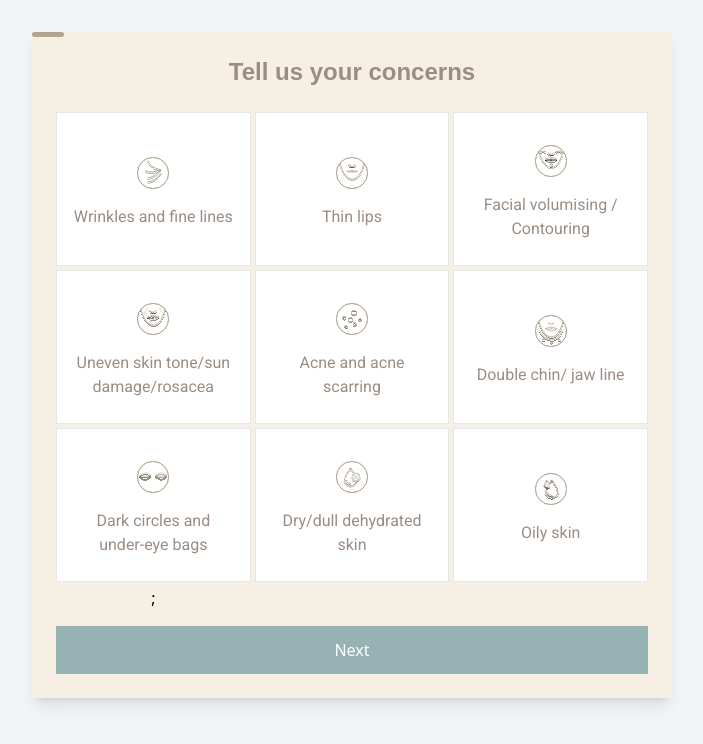
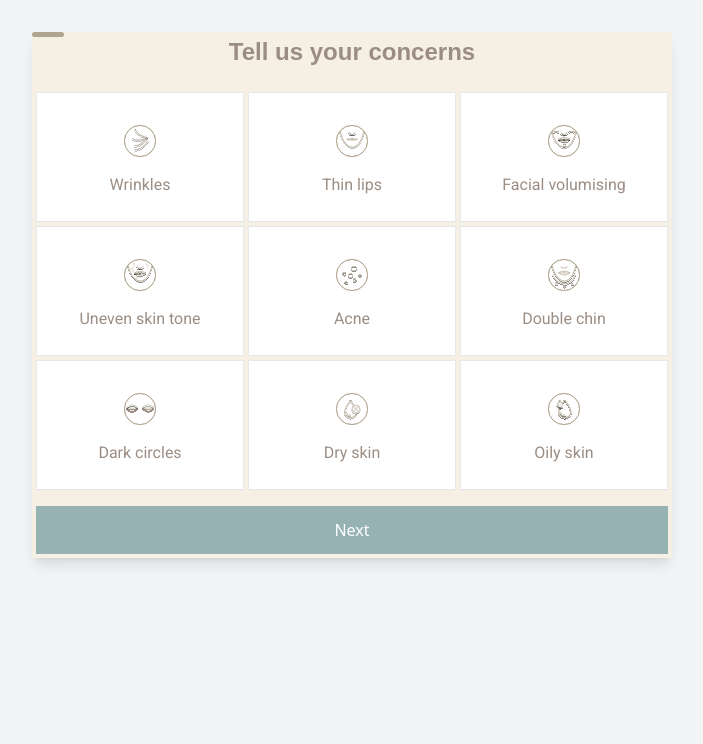
Before and after one commit to PaulJKathmann/smart-questionnaire, a React (Create React App) app in the folder smart-questionnaire/: page / in a window 1280 px wide. Shown: the top 744 px of the page, without its empty margins (288-991 px from the left). Built offline with nearby package versions, Linux system fonts and the light colour scheme.

Commit message:
optimising for being embedded

```diff
--- /dev/null
+++ b/smart-questionnaire/src/FreeTextField.js
@@ -0,0 +1,18 @@
+import React from "react";
+
+function FreeTextField({ question, setAnswer }) {
+    return (
+            <div className="relative mb-4">
+                <textarea
+                    type="text"
+                    id="additional_input"
+                    onChange={(e) => setAnswer(question.id, e.target.value)}
+                    className="border-2 border-gray-200 rounded p-2 w-full h-24 focus:outline-none focus:custom-border-color"
+                    placeholder="Type here..."
+                    rows='6'
+                />
+            </div>
+    );
+}
+
+export default FreeTextField;
--- a/smart-questionnaire/src/MultipleChoiceQuestion.js
+++ b/smart-questionnaire/src/MultipleChoiceQuestion.js
@@ -16,14 +16,14 @@ import {ReactComponent as IconOilySkin} from "./assets/icons/OilySkin.svg";
 
 function MultipleChoiceQuestion({ question, options, setAnswer }) {
     const optionIcons = {
-        'Wrinkles and fine lines': IconWrinkles,
+        'Wrinkles': IconWrinkles,
         'Thin lips': IconThinLips,
-        'Facial volumising / Contouring': IconFacialVolumising,
-        'Uneven skin tone/sun damage/rosacea': IconUnevenSkinTone,
-        'Acne and acne scarring': IconAcne,
-        'Double chin/ jaw line': IconDoubleChin,
-        'Dark circles and under-eye bags': IconDarkCircles,
-        'Dry/dull dehydrated skin': IconDrySkin,
+        'Facial volumising': IconFacialVolumising,
+        'Uneven skin tone': IconUnevenSkinTone,
+        'Acne': IconAcne,
+        'Double chin': IconDoubleChin,
+        'Dark circles': IconDarkCircles,
+        'Dry skin': IconDrySkin,
         'Oily skin': IconOilySkin,
     };
     const handleOptionsChange = (option) => {
@@ -63,7 +63,7 @@ function MultipleChoiceQuestion({ question, options, setAnswer }) {
                     </label>
                 </div>
                 )
-            })};
+            })}
         </div>
     );
 }
--- a/smart-questionnaire/src/Questionnaire.js
+++ b/smart-questionnaire/src/Questionnaire.js
@@ -3,6 +3,7 @@ import SingleChoiceQuestion from './SingleChoiceQuestion';
 import MultipleChoiceQuestion from './MultipleChoiceQuestion';
 import MultipleInputsQuestion from './MultipleInputsQuestion';
 import ProgressBar from './ProgressBar';
+import FreeTextField from './FreeTextField';
 
 function Questionnaire() {
   const [questionnaire, setQuestionnaire] = useState([
@@ -10,14 +11,14 @@ function Questionnaire() {
       id: 1,
       type: 'multiple-choice',
       question: 'Tell us your concerns',
-      options: ['Wrinkles and fine lines',
+      options: ['Wrinkles',
         'Thin lips',
-        'Facial volumising / Contouring',
-        'Uneven skin tone/sun damage/rosacea',
-        'Acne and acne scarring',
-        'Double chin/ jaw line',
-        'Dark circles and under-eye bags',
-        'Dry/dull dehydrated skin',
+        'Facial volumising',
+        'Uneven skin tone',
+        'Acne',
+        'Double chin',
+        'Dark circles',
+        'Dry skin',
         'Oily skin',
       ],
       answer: '',
@@ -165,6 +166,14 @@ function Questionnaire() {
                 setAnswer={handleAnswerChange}
             />
             );
+        case 'free-text':
+            return (
+            <FreeTextField
+                question={question}
+                options={question.options}
+                setAnswer={handleAnswerChange}
+            />
+            );
         default:
             return null;
     }
@@ -175,7 +184,7 @@ function Questionnaire() {
     <div className="min-h-screen bg-gray-100 flex items-start justify-center lg:pt-8">
         <div className='w-full lg:w-1/2'>
             <ProgressBar progressPercentage={Math.max(5, (currentQuestionIndex / (questionnaire.length - 1)) * 100)}/>
-            <div className="custom-background-color min-h-screen lg:min-h-0 p-6 shadow-lg w-full mx-auto">
+            <div className="custom-background-color min-h-screen p-1 lg:min-h-0 shadow-lg w-full mx-auto">
             <h1 className="text-2xl font-bold mb-6 font-custom custom-text-color">
                 {questionnaire[currentQuestionIndex].question}
             </h1>
--- a/smart-questionnaire/src/SingleChoiceQuestion.js
+++ b/smart-questionnaire/src/SingleChoiceQuestion.js
@@ -6,8 +6,8 @@ function SingleChoiceQuestion({ question, options, setAnswer }) {
           {options.map((option, index) => (
             <div key={index} className={`${
                 question.answer === option
-                  ? "custom-border-color border-2"
-                  : "border-gray-200 border"
+                  ? "custom-border-color border-2 choice-selected"
+                  : "border-gray-200 border custom-text-color"
               } p-4 bg-white cursor-pointer transition-all`}
               onClick={() => setAnswer(question.id, option)}
               >
@@ -21,7 +21,7 @@ function SingleChoiceQuestion({ question, options, setAnswer }) {
                         onChange={event => setAnswer(question.id, event.target.value)}
                         checked={question.answer === option}
                     />
-                <label htmlFor={`option-${index}`} className="flex items-center mb-2 custom-text-color font-roboto">{option}</label>
+                <label htmlFor={`option-${index}`} className="flex items-center mb-2 font-roboto">{option}</label>
                 </div>
             </div>
           ))}
```
Lines whose indentation alone changed are shown as unchanged.
